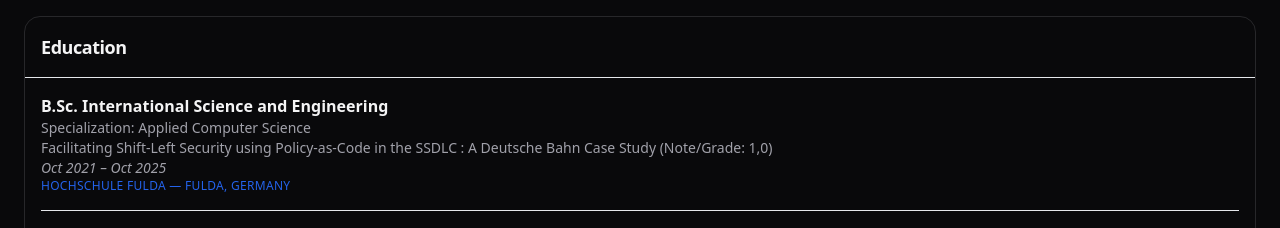
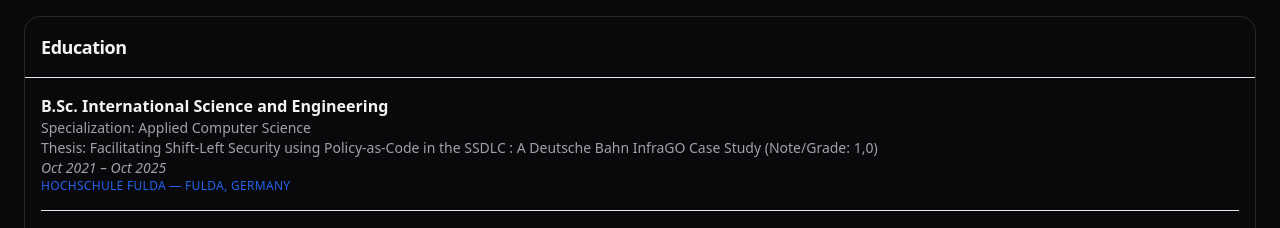
Before and after one commit to vedantbodhe/vedantbodhe.github.io, a React (Vite) app: page / in a window 1280 px wide. Shown: the part 3520-3748 px from the top of the page. Built offline with nearby package versions, Linux system fonts and the light colour scheme.

Commit message:
updates thesis

```diff
--- a/src/App.jsx
+++ b/src/App.jsx
@@ -158,7 +158,7 @@ const EDUCATION = [
   {
     degree: "B.Sc. International Science and Engineering",
     detail: "Specialization: Applied Computer Science",
-    thesis: "Facilitating Shift-Left Security using Policy-as-Code in the SSDLC : A Deutsche Bahn Case Study (Note/Grade: 1,0)",
+    thesis: "Thesis: Facilitating Shift-Left Security using Policy-as-Code in the SSDLC : A Deutsche Bahn InfraGO Case Study (Note/Grade: 1,0)",
     period: "Oct 2021 – Oct 2025",
     school: "Hochschule Fulda",
     location: "Fulda, Germany",
```
